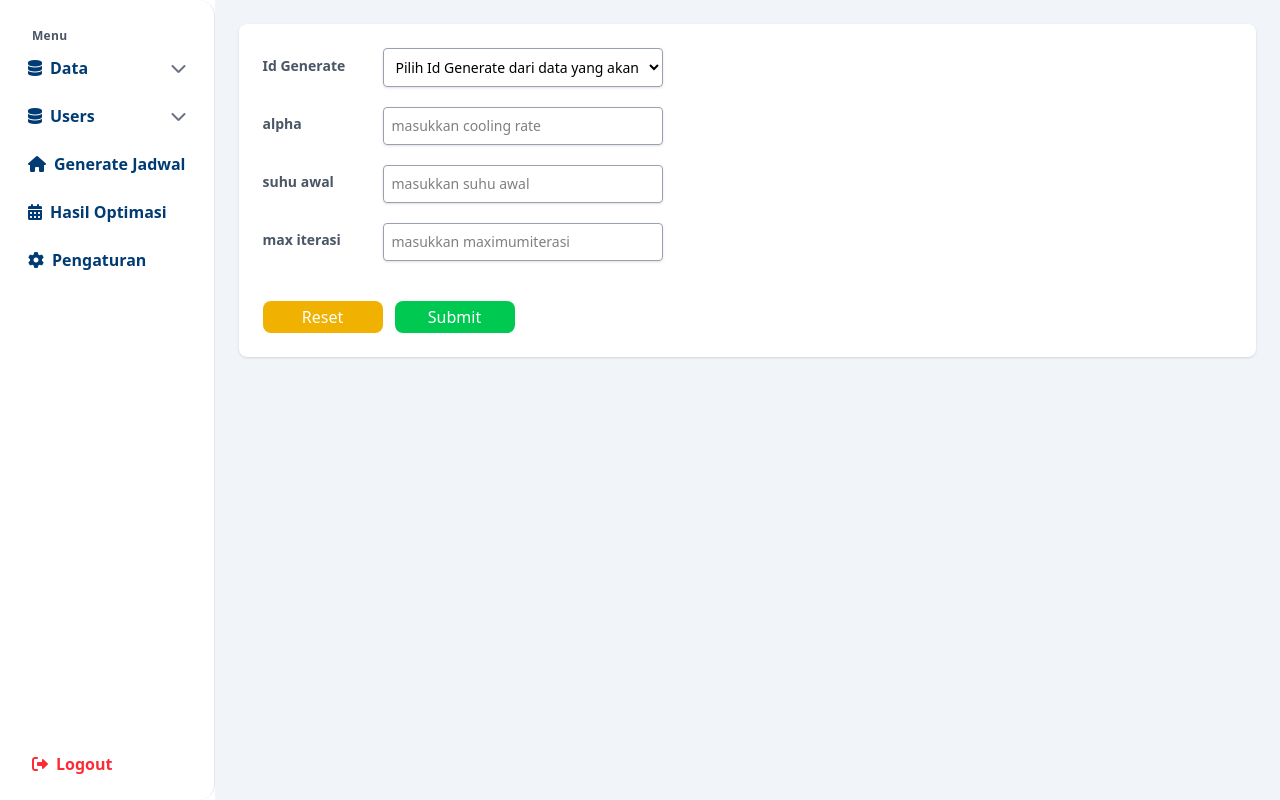
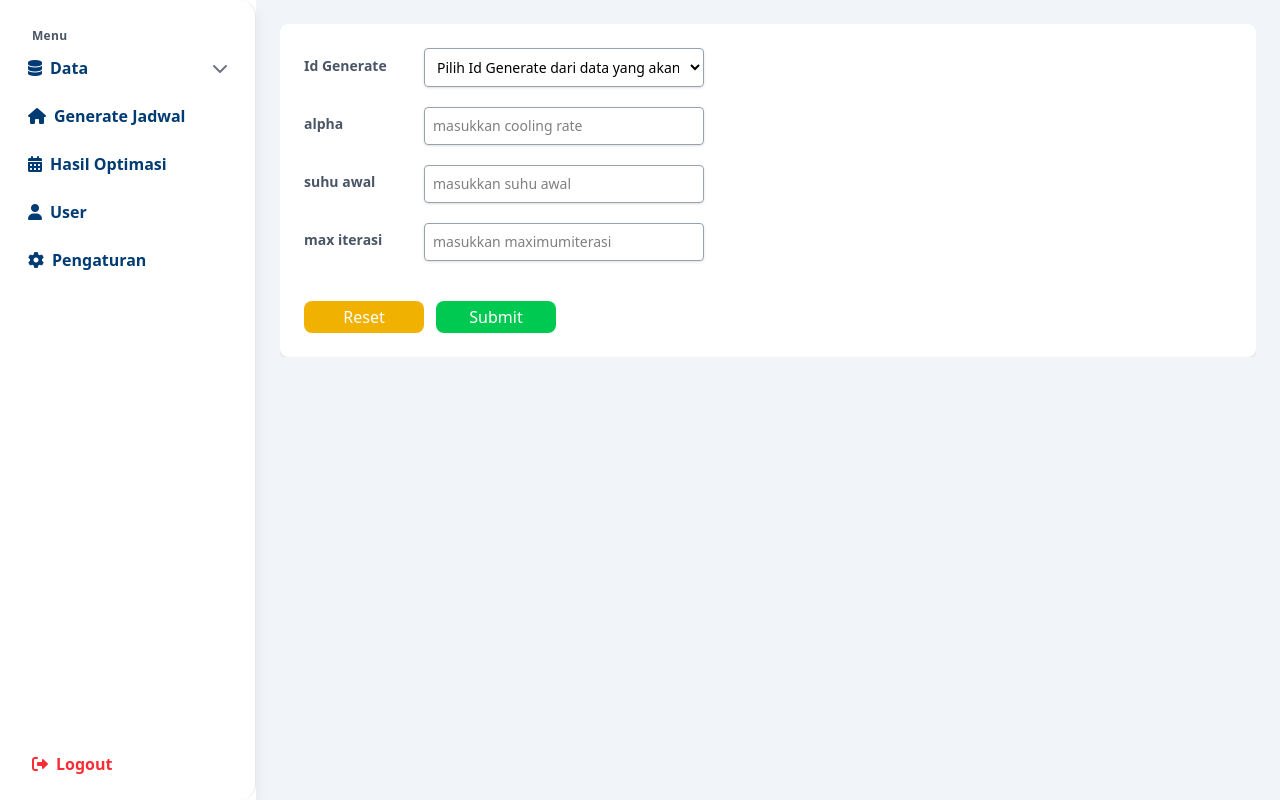
Before and after one commit to asterracea/optimasijadwal, a Flask app: template templates/page/dashboard.html in a window 1280 px wide. Run offline with Flask 3, Linux system fonts and the light colour scheme; the template is opened without the code that fills it, so the values that code supplies are empty.

Commit message:
update user

```diff
--- a/app.py
+++ b/app.py
@@ -205,9 +205,9 @@ def data_rombel():
         rombel_data = result.mappings().all()
     return render_template("page/data_rombel.html",rombels=rombel_data, active_page='data_rombel')
 
-@app.route("/user/dataadmin", methods=["GET", "POST"])
+@app.route("/user/datauser", methods=["GET", "POST"])
 @jwt_required()
-def user_admin():
+def data_user():
     if request.method == "POST":
         # Ambil data dari form
         nama = request.form.get("addnama")
@@ -220,10 +220,10 @@ def user_admin():
         # Validasi sederhana password
         if password != conpassword:
             flash("Password dan Konfirmasi Password tidak cocok.", "error")
-            return redirect(url_for("user_admin"))
+            return redirect(url_for("data_user"))
         if not (nama and email and role and status and password):
             flash("Semua field wajib diisi.", "warning")
-            return redirect(url_for("user_admin"))
+            return redirect(url_for("data_user"))
 
         hashed_password = bcrypt.generate_password_hash(password).decode("utf-8")
         try:
@@ -242,17 +242,71 @@ def user_admin():
                 connection.commit()
 
             flash("User admin berhasil ditambahkan.", "success")
-            return redirect(url_for("user_admin"))
+            return redirect(url_for("data_user"))
         except Exception as e:
             flash(f"Gagal menambah user: {e}", "danger")
-            return redirect(url_for("user_admin"))
+            return redirect(url_for("data_user"))
 
     with db_url.connect() as connection:
-        query = text("SELECT * FROM tb_user WHERE role = 'Admin'")
+        query = text("SELECT * FROM tb_user")
         result = connection.execute(query)
         admin_data = result.mappings().all()
         column_names = result.keys()
-    return render_template("page/user_admin.html", users=admin_data, columns=column_names,active_page='user_admin')
+    return render_template("page/user.html", users=admin_data, columns=column_names,active_page='data_user')
+
+@app.route("/user/datauser/edit/<int:user_id>", methods=["POST"])
+@jwt_required()
+def edit_user(user_id):
+    # Ambil data dari form
+    nama = request.form.get("nama")
+    role = request.form.get("role")
+    status = request.form.get("status")
+
+    # Validasi
+    if not (nama and role and status):
+        flash("Semua field wajib diisi.", "warning")
+        return redirect(url_for("data_user"))
+
+    try:
+        # Eksekusi query update
+        with db_url.connect() as connection:
+            with connection.begin():
+                update_query = text("""
+                    UPDATE tb_user
+                    SET nama = :nama, role = :role, status = :status
+                    WHERE id_user = :id
+                """)
+                connection.execute(update_query, {
+                    "nama": nama,
+                    "role": role,
+                    "status": status,
+                    "id": user_id
+                })
+
+        flash("User berhasil diperbarui.", "success")
+    except Exception as e:
+        flash(f"Gagal memperbarui user: {e}", "error")
+
+    return redirect(url_for("data_user"))
+
+@app.route("/user/datauser/delete/<int:user_id>", methods=["POST"])
+@jwt_required()
+def delete_user(user_id):
+    try:
+        with db_url.connect() as connection:
+            trans = connection.begin()  # Mulai transaksi
+            try:
+                delete_query = text("DELETE FROM tb_user WHERE id_user = :id")
+                connection.execute(delete_query, {"id": user_id})
+                trans.commit()  # Simpan perubahan
+                flash("User berhasil dihapus.", "success")
+            except Exception as e:
+                trans.rollback()  # Batalkan perubahan jika gagal
+                flash(f"Gagal menghapus user: {e}", "error")
+    except Exception as e:
+        flash(f"Terjadi kesalahan koneksi: {e}", "error")
+
+    return redirect(url_for("data_user"))
 
 @app.route("/user/dataclient", methods=["GET","POST"])
 @jwt_required()
--- a/static/js/sidebar.js
+++ b/static/js/sidebar.js
@@ -8,3 +8,16 @@ function toggleSubmenudat() {
     submenu.classList.toggle('hidden');
     submenu.classList.toggle('block');
 }
+const btnHamburger = document.getElementById('btn-hamburger');
+const sidebar = document.getElementById('sidebar');
+const overlay = document.getElementById('overlay');
+
+btnHamburger.addEventListener('click', () => {
+  sidebar.classList.toggle('-translate-x-full');
+  overlay.classList.toggle('hidden');
+});
+
+function closeSidebar() {
+  sidebar.classList.add('-translate-x-full');
+  overlay.classList.add('hidden');
+}
--- a/templates/layout.html
+++ b/templates/layout.html
@@ -1,5 +1,5 @@
 <!DOCTYPE html>
-<html lang="en" >
+<html lang="en">
 <head>
   <meta charset="UTF-8" />
   <meta name="viewport" content="width=device-width, initial-scale=1" />
@@ -8,35 +8,43 @@
   <link rel="stylesheet" href="https://cdnjs.cloudflare.com/ajax/libs/font-awesome/6.0.0/css/all.min.css" />
   {% block head %}{% endblock %}
 </head>
-<body class="bg-slate-100 min-h-screen flex flex-col">
-  <header class="bg-white shadow p-4 flex items-center justify-between lg:hidden">
-    <button id="btn-hamburger" class="text-gray-700 focus:outline-none">
-      <i class="fas fa-bars fa-lg"></i>
-    </button>
-  </header>
-  <div class="flex flex-1 overflow-hidden">
-    <aside id="sidebar"
-      class="bg-white overflow-y-auto transform -translate-x-full transition-transform duration-300 ease-in-out lg:translate-x-0 z-30">
-      {% include 'sidebar.html' %}
-    </aside>
+<body class="bg-slate-100 h-screen overflow-hidden">
 
-    <main
-      class="flex-1 overflow-auto p-6"
-      style="height: 100%;">
-      {% block content %}{% endblock %}
+  <!-- Sidebar (tetap) -->
+  <div class="fixed inset-y-0 left-0 w-64 bg-white shadow-lg z-30 transform transition-transform duration-300 ease-in-out lg:translate-x-0 -translate-x-full" id="sidebar">
+    {% include 'sidebar.html' %}
+  </div>
+
+  <!-- Overlay untuk mobile -->
+  <div id="overlay"
+       class="fixed inset-0 bg-gray-500/75 z-20 hidden lg:hidden"
+       onclick="closeSidebar()"></div>
+
+  <!-- Wrapper konten (digeser karena sidebar 64) -->
+  <div class="lg:ml-64 flex flex-col h-full">
+
+    <!-- Header hanya di mobile -->
+    <header class="bg-white shadow p-4 flex items-center justify-between lg:hidden">
+      <button id="btn-hamburger" class="text-gray-700 focus:outline-none">
+        <i class="fas fa-bars fa-lg"></i>
+      </button>
+    </header>
+
+    <!-- Konten utama yang bisa discroll -->
+    <main class="flex-1 overflow-auto p-6">
+      <div class="overflow-x-auto">
+        {% block content %}
+        <!-- Tabel atau konten di sini -->
+        {% endblock %}
+      </div>
     </main>
+  </div>
 
-  </div>
+
   {% include "modal/modal_flash.html" %}
   {% include 'modal/modal_logout.html' %}
-  <script>
-    const btnHamburger = document.getElementById('btn-hamburger');
-    const sidebar = document.getElementById('sidebar');
 
-    btnHamburger.addEventListener('click', () => {
-      sidebar.classList.toggle('-translate-x-full');
-    });
-  </script>
+
 
   <script src="{{ url_for('static', filename='js/sidebar.js') }}"></script>
   <script src="{{ url_for('static', filename='js/logoutModal.js') }}"></script>
--- a/templates/modal/modal_adduseradmin.html
+++ b/templates/modal/modal_adduser.html
@@ -1,7 +1,7 @@
 <div id="modalTambah" class="hidden fixed inset-0 bg-gray-500/75  bg-opacity-50 flex items-center justify-center z-50">
     <div class="bg-white p-6 rounded-lg shadow-lg w-full max-w-md">
         <h3 class="text-xl font-semibold mb-4">Tambah User Admin</h3>
-        <form method="POST" action="{{ url_for('user_admin') }}">
+        <form method="POST" action="{{ url_for('data_user') }}">
             <div class="grid grid-cols-1 md:grid-cols-2 gap-6">
                 <div class="flex flex-col mb-2">
                     <label class="block text-gray-700 text-sm font-bold mb-2" for="addnama">Nama</label>
@@ -33,6 +33,7 @@
                         required>
                         <option disabled selected value="">-- Pilih Role --</option>
                         <option value="admin">Admin</option>
+                        <option value="user">Client</option>
                     </select>
                 </div>
                 <div class="flex flex-col mb-2">
@@ -77,4 +78,4 @@
             </div>
         </form>
     </div>
-</div>s
+</div>
--- a/templates/sidebar.html
+++ b/templates/sidebar.html
@@ -34,35 +34,12 @@
                 {% endfor %}
             </div>
         </div>
-        <div class="relative group">
-            <button onclick="toggleSubmenudat()" class="flex items-center justify-center lg:justify-start w-full rounded-md h-12 px-4 font-semibold text-gray-500 hover:text-blue-500 focus:outline-none">
-                <i class="fas fa-database mr-2 text-[#003b73]"></i>
-                <span class="hidden lg:block text-[#003b73]">Users</span>
-                <i class="fas fa-chevron-down ml-1 md:ml-auto hidden lg:block"></i>
-            </button>
-
-            <!-- dropdown -->
-            <div id="submenudat" class="flex-col lg:ml-8 ml-4 mt-2 space-y-1 {% if active_page in ['user_admin','user_client'] %}
-                    block
-                {% else %}
-                    hidden
-                {% endif %}">
-                {% set data_menu = [
-                    {'name': 'Data Admin', 'url': '/user/dataadmin', 'id': 'user_admin'},
-                    {'name': 'Data Client', 'url': '/user/dataclient', 'id': 'user_client'},
-                ] %}
-                {% for item in data_menu %}
-                <a class="block px-4 py-2 text-[#003b73] hover:bg-gray-100 rounded {% if active_page == item.id %} bg-[#bfd7ed] text-white {% else %} text-[#003b73] hover:bg-gray-100 {% endif %}"
-                    href="{{item.url}}">
-                    {{item.name}}
-                </a>
-                {% endfor %}
-            </div>
-        </div>
         {% set main_menu = [
             {'name': 'Generate Jadwal', 'icon': 'fa-home', 'url': '/dashboard', 'id': 'dashboard'},
             {'name': 'Hasil Optimasi', 'icon': 'fa-calendar-days', 'url': '/jadwal', 'id': 'hasiljadwal'},
-            {'name': 'Pengaturan', 'icon': 'fa-gear', 'url': '/settings', 'id': 'pengaturan'}
+            {'name': 'User', 'icon': 'fa-user', 'url': '/user/datauser', 'id': 'data_user'},
+            {'name': 'Pengaturan', 'icon': 'fa-gear', 'url': '/settings', 'id': 'pengaturan'},
+
         ] %}
         {% for item in main_menu %}
             <a href="{{item.url}}" class="flex items-center justify-center lg:justify-start rounded-md h-12 px-4 font-semibold {% if active_page == item.id %} bg-[#003b73] text-white {% else %} text-[#003b73] hover:text-blue-500 {% endif %}">
```
Also changed, not shown: static/js/modalconfirm.js (added, +20 -0 lines), templates/modal/modal_delete.html (added, +34 -0 lines), templates/modal/modal_updateuser.html (added, +24 -0 lines), templates/page/user.html (renamed from templates/page/user_admin.html, +43 -1 lines).
